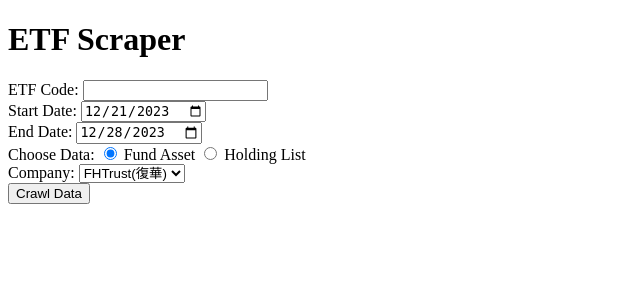
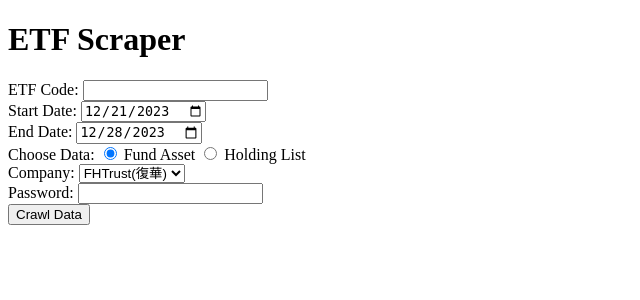
Before and after one commit to HSUHAOBM/scraper_data, a Flask app: page /scraper in a window 1280 px wide. Shown: the top 300 px of the page, without its empty margins (0-640 px from the left). Run offline with Flask 3, Linux system fonts and the light colour scheme.

Commit message:
feat: html,js & check password

```diff
--- a/app.py
+++ b/app.py
@@ -26,6 +26,11 @@ def crawl():
     end_date = request.form.get('end_date')
     data_type = request.form.get('data_type')
     company = request.form.get('company')
+    password = request.form.get('password')
+
+    if password != '6h6EEWXt7GU8':
+        flash('無權限操作', 'error')
+        return redirect('/scraper')
 
     print(start_date, end_date, etf_code, data_type, company)
 
@@ -49,6 +54,8 @@ def crawl():
             return redirect('/scraper')
 
 # excel 下載
+
+
 @app.route('/download_excel/<string:report_type>', methods=['POST'])
 def download_excel(report_type):
     try:
@@ -103,5 +110,6 @@ def download_excel(report_type):
     except Exception as e:
         return jsonify({'ok': False, 'message': str(e)})
 
+
 if __name__ == '__main__':
     app.run(debug=True, host='0.0.0.0', port=5000)
--- a/templates/scraper.html
+++ b/templates/scraper.html
@@ -41,6 +41,10 @@
             <option value="fhtrust">FHTrust(復華)</option>
         </select>
         <br>
+        <!-- 新增密碼欄位 -->
+            <label for="password">Password:</label>
+            <input type="password" id="password" name="password" required>
+        <br>
         <input type="submit" value="Crawl Data">
     </form>
 
```
Also changed, not shown: templates/fund_asset_result.html (+8 -0 lines), templates/fund_holding_list.html (+8 -0 lines).
